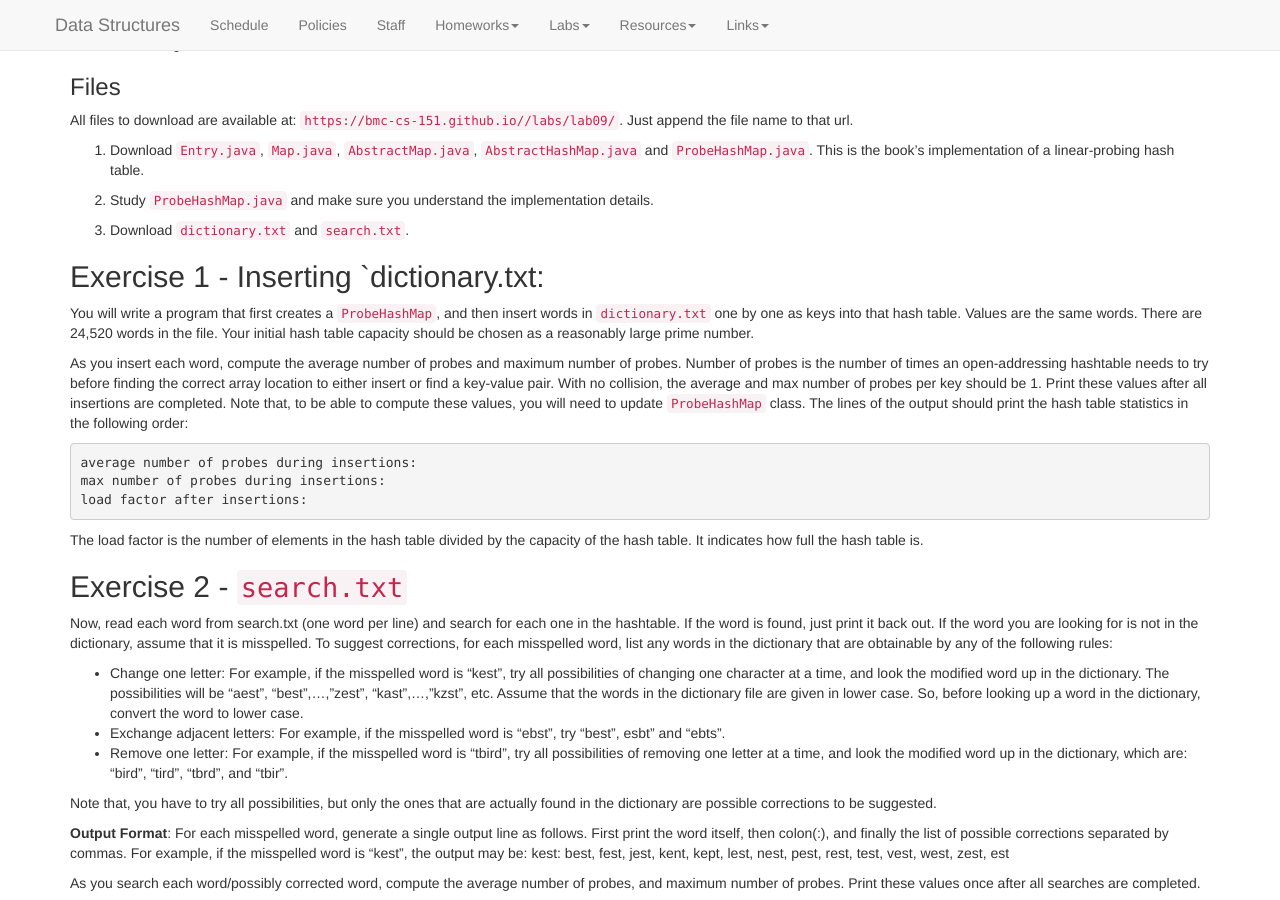
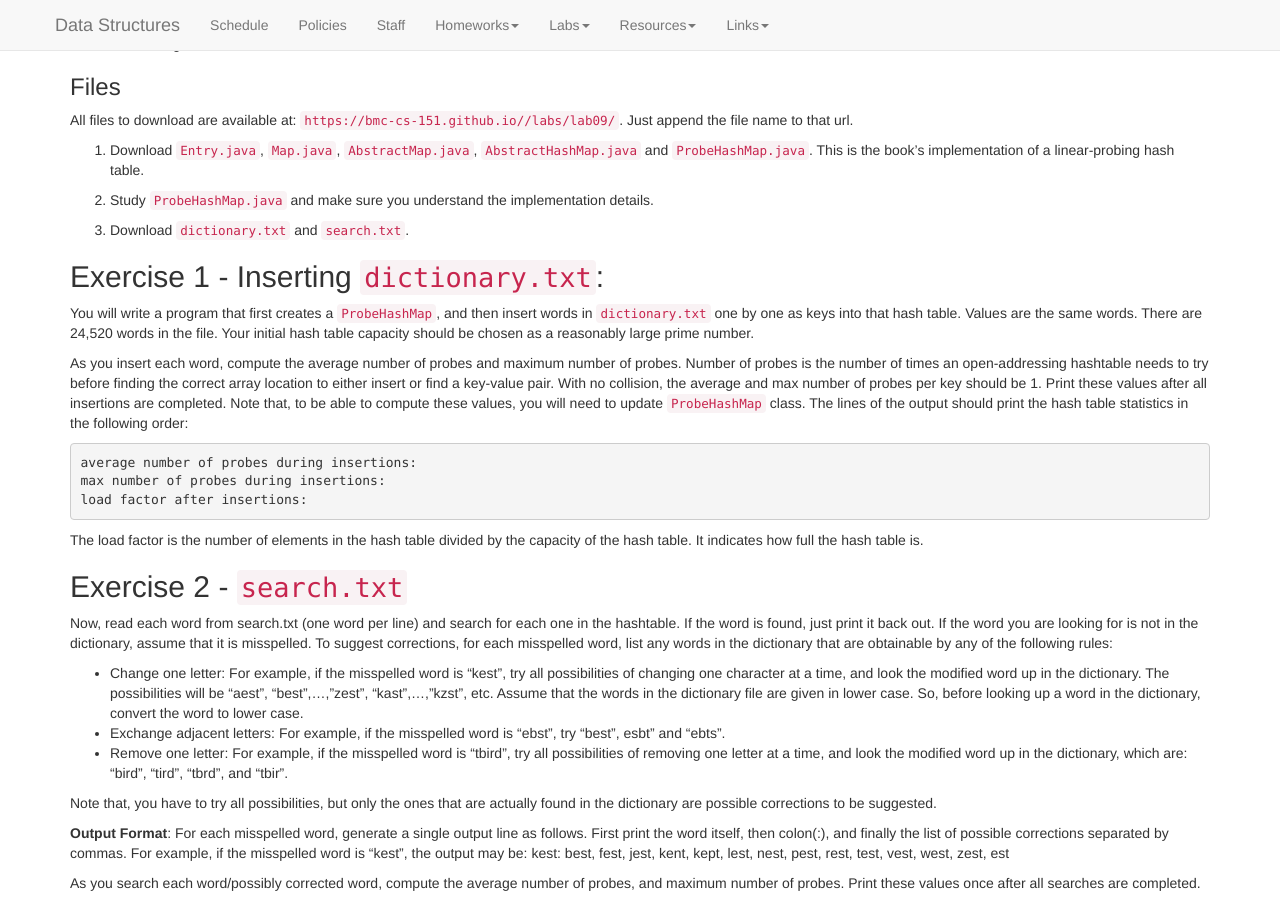
Before and after one commit to kalte0/BMC-CS-151.github.io, a Jekyll site: the page built from labs/Lab09.md, in a window 1280 px wide and 900 px high, scrolled down 325 px. Built offline with Jekyll 4.4.1, drawn with Linux system fonts in a browser that asks for light colours; nearby versions of some CDN libraries.

Commit message:
Update Lab09.md

```diff
--- a/labs/Lab09.md
+++ b/labs/Lab09.md
@@ -77,7 +77,7 @@ linear-probing hash table.
 
 3. Download `dictionary.txt` and `search.txt`.
 
-## Exercise 1 - Inserting `dictionary.txt:
+## Exercise 1 - Inserting `dictionary.txt`:
 You will write a program that first creates a
 `ProbeHashMap`, and then insert words in
 `dictionary.txt` one by one as keys into that hash
```
